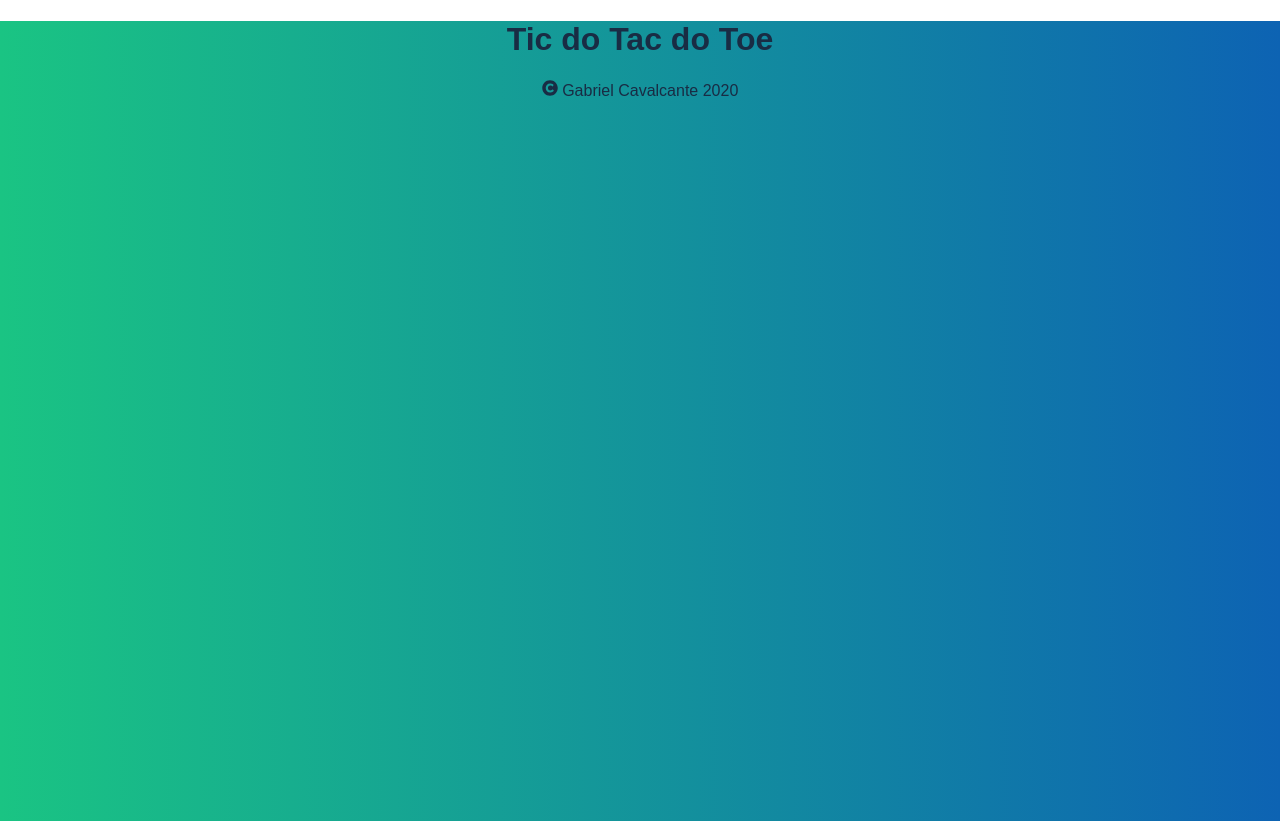
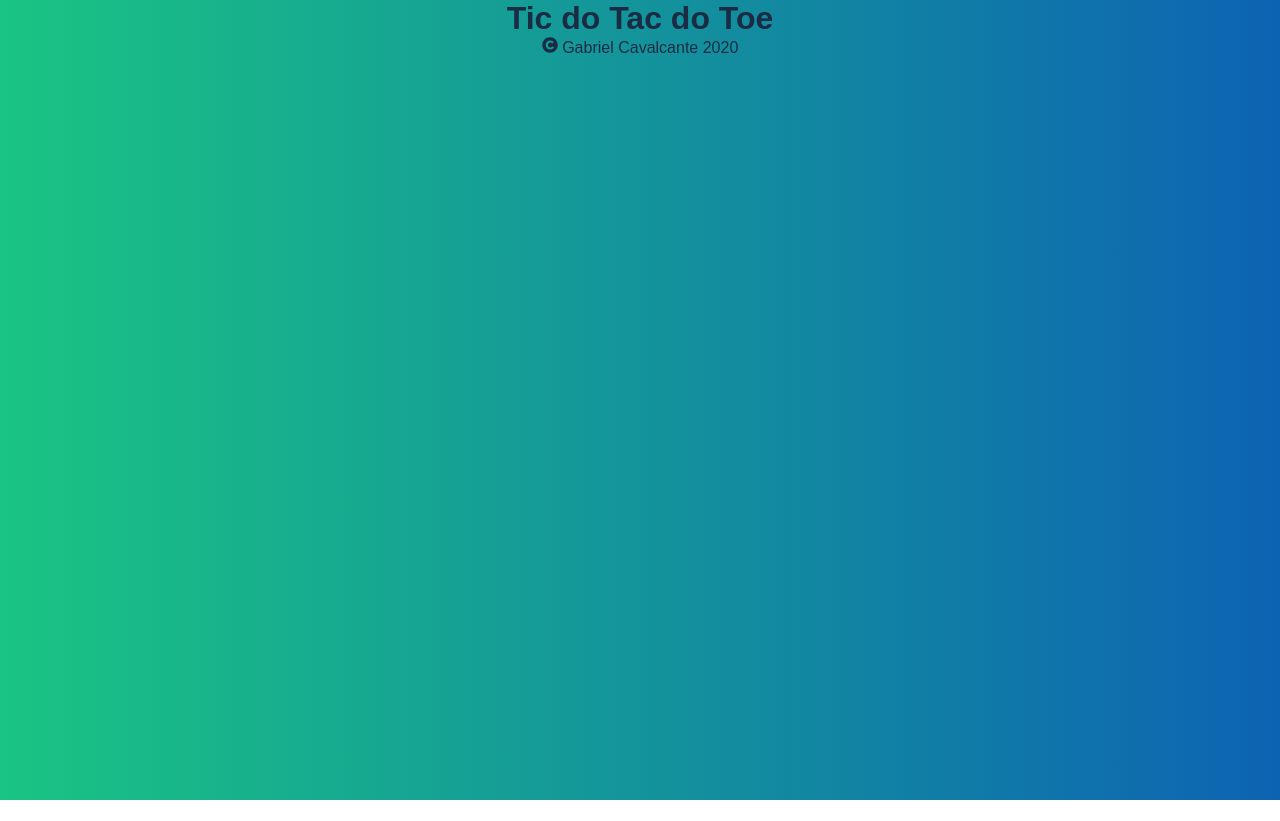
Before and after one commit to GabrielMCavalcante/TicTacToe, a React (Create React App) app: page / in a window 1280 px wide. After the commit the page ends 800 px from the top, so only its background shows below. Built offline with nearby package versions, Linux system fonts and the light colour scheme.

Commit message:
Added initial global styles

```diff
--- a/src/index.css
+++ b/src/index.css
@@ -1,5 +1,9 @@
+* {
+  margin: 0;
+  padding: 0;
+}
+
 body {
-  margin: 0;
   font-family: -apple-system, BlinkMacSystemFont, 'Segoe UI', 'Roboto', 'Oxygen',
     'Ubuntu', 'Cantarell', 'Fira Sans', 'Droid Sans', 'Helvetica Neue',
     sans-serif;
@@ -11,3 +15,8 @@ code {
   font-family: source-code-pro, Menlo, Monaco, Consolas, 'Courier New',
     monospace;
 }
+
+::selection {
+  background-color: rgba(13, 173, 179, 0.5);
+  color: whitesmoke;
+}
```
